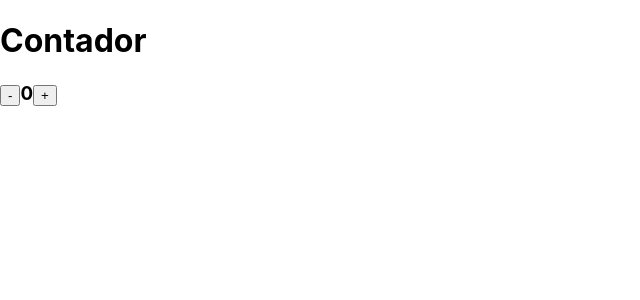
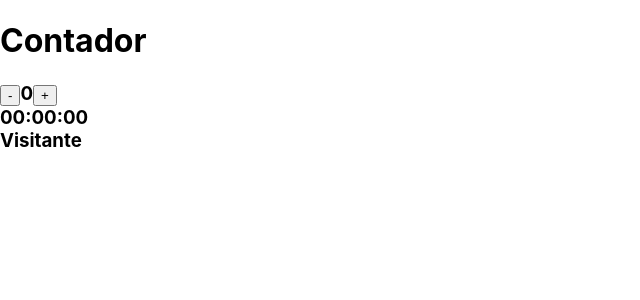
Before and after one commit to jamesSena/MyReact, a React (Create React App) app: page / in a window 1280 px wide. Shown: the top 300 px of the page, without its empty margins (0-640 px from the left). Built offline with nearby package versions, Linux system fonts and the light colour scheme.

Commit message:
Mais de um arquivo para os componentes.

```diff
--- a/src/App.js
+++ b/src/App.js
@@ -1,16 +1,33 @@
 import React, {Component} from 'react';
-
+import Membro from './components/Membro'
  class App extends Component {
     constructor(props){
         super(props);
         this.state = {
             nome: 'James',
-            contador:0
+            contador:0,
+            hora:'00:00:00'
         };
         this.aumentar = this.aumentar.bind(this);
         this.diminuir = this.diminuir.bind(this);
 
     }
+    //Quando é criado o componente
+    componentDidMount(){
+        setInterval(() => {
+            this.setState({hora: new Date().toLocaleTimeString()})
+        }, 1000);
+    }
+
+    //Quando é atualizado
+    componentDidMountUpdate(){
+        console.log("Atualizou o state !!!!")
+    }
+
+    shouldComponentUpdate(nextProps, nextState, nextContext) {
+
+    }
+
     aumentar(){
         let state = this.state;
         state.contador +=1;
@@ -18,6 +35,7 @@
     }
     diminuir(){
         let state = this.state;
+        if( state.contador <= 0) return;
         state.contador -=1;
         this.setState(state);
     }
@@ -29,6 +47,9 @@
                     <button onClick={this.diminuir}>-</button>
                     {this.state.contador}
                     <button onClick={this.aumentar}>+</button>
+                    <br/>
+                    {this.state.hora}
+                    <Membro nome="Visitante"/>
                 </h3>
             </div>
         );
--- /dev/null
+++ b/src/components/Membro/index.js
@@ -0,0 +1,12 @@
+import React, {Component} from 'react';
+
+class Membro extends Component{
+    render(){
+        return(
+            <div>
+                {this.props.nome}
+            </div>
+        );
+    }
+}
+export default Membro;
```
